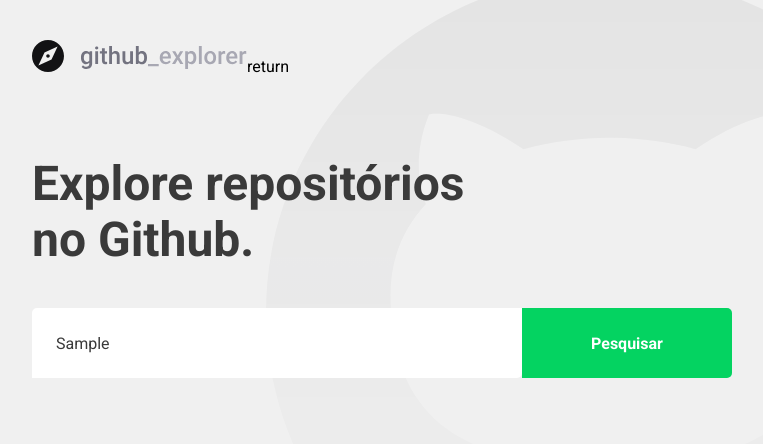
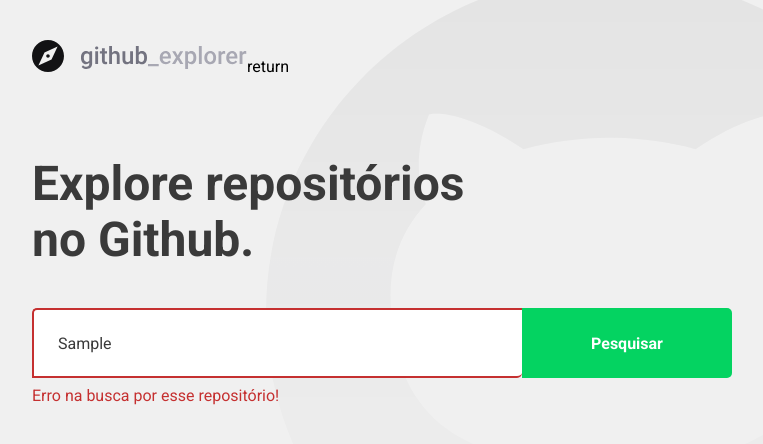
Before and after one commit to heluansantos-zz/Github-Explorer, a React (Create React App) app: page / in a window 1280 px wide. Both pictures are taken after typing "Sample" into the empty fields and a click on the button "Pesquisar". Shown: the top 444 px of the page, without its empty margins (148-911 px from the left). Built offline with nearby package versions, Linux system fonts and the light colour scheme; no server answers.

Commit message:
Lidando com erros

```diff
--- a/src/pages/Dashboard/index.tsx
+++ b/src/pages/Dashboard/index.tsx
@@ -1,7 +1,7 @@
 import React, { useState, FormEvent } from 'react';
 import { FiChevronRight } from 'react-icons/fi';
 import logoImg from '../../assets/logo.svg';
-import { Title, Form, Repositories } from './styles';
+import { Title, Form, Repositories, Error } from './styles';
 import api from '../../assets/services/api';
 
 interface Repository {
@@ -12,30 +12,36 @@
     avatar_url: string;
   };
 }
-
 const Dashboard: React.FC = () => {
   const [newRepo, setNewRepo] = useState('');
+  const [inputError, setInputError] = useState('');
   const [repositories, setRepositories] = useState<Repository[]>([]);
 
   async function handleAddRepository(
     event: FormEvent<HTMLFormElement>,
   ): Promise<void> {
     event.preventDefault();
-    //Adição de um novo repositório
-    //Consumir API do github
-    //Salvar novo repositório no estado
-    const response = await api.get(`repos/${newRepo}`);
-    const repository = response.data;
+    if (!newRepo) {
+      setInputError('Digite o autor/nome do repositório!');
+      return;
+    }
+    try {
+      const response = await api.get(`repos/${newRepo}`);
+      const repository = response.data;
 
-    setRepositories([...repositories, repository]);
-    setNewRepo('');
+      setRepositories([...repositories, repository]);
+      setNewRepo('');
+      setInputError('');
+    } catch (err) {
+      setInputError('Erro na busca por esse repositório!');
+    }
   }
 
   return (
     <>
       <img src={logoImg} alt="Github Explorer" />
       return <Title>Explore repositórios no Github.</Title>
-      <Form onSubmit={handleAddRepository}>
+      <Form hasError={!!inputError} onSubmit={handleAddRepository}>
         <input
           value={newRepo}
           onChange={(e) => setNewRepo(e.target.value)}
@@ -43,6 +49,7 @@
         />
         <button type="submit">Pesquisar</button>
       </Form>
+      {inputError && <Error>{inputError}</Error>}
       <Repositories>
         {repositories.map((repository) => (
           <a key={repository.full_name} href="teste">
--- a/src/pages/Dashboard/styles.ts
+++ b/src/pages/Dashboard/styles.ts
@@ -1,5 +1,9 @@
-import styled from 'styled-components';
+import styled, { css } from 'styled-components';
 import { shade } from 'polished';
+
+interface FormProps {
+  hasError: boolean;
+}
 
 export const Title = styled.h1`
   font-size: 48px;
@@ -9,7 +13,7 @@
   margin-top: 80px;
 `;
 
-export const Form = styled.form`
+export const Form = styled.form<FormProps>`
   margin-top: 40px;
   max-width: 700px;
 
@@ -22,6 +26,14 @@
     border: 0;
     border-radius: 5px 0 5px;
     color: #3a3a3a;
+    border: 2px solid #fff;
+    border-right: 0;
+
+    ${(props) =>
+      props.hasError &&
+      css`
+        border-color: #c53030;
+      `}
 
     &::placeholder {
       color: #a8a8b3;
@@ -42,6 +54,12 @@
       background: ${shade(0.2, '#04d361')};
     }
   }
+`;
+
+export const Error = styled.span`
+  display: block;
+  color: #c53030;
+  margin-top: 8px;
 `;
 
 export const Repositories = styled.div`
```
